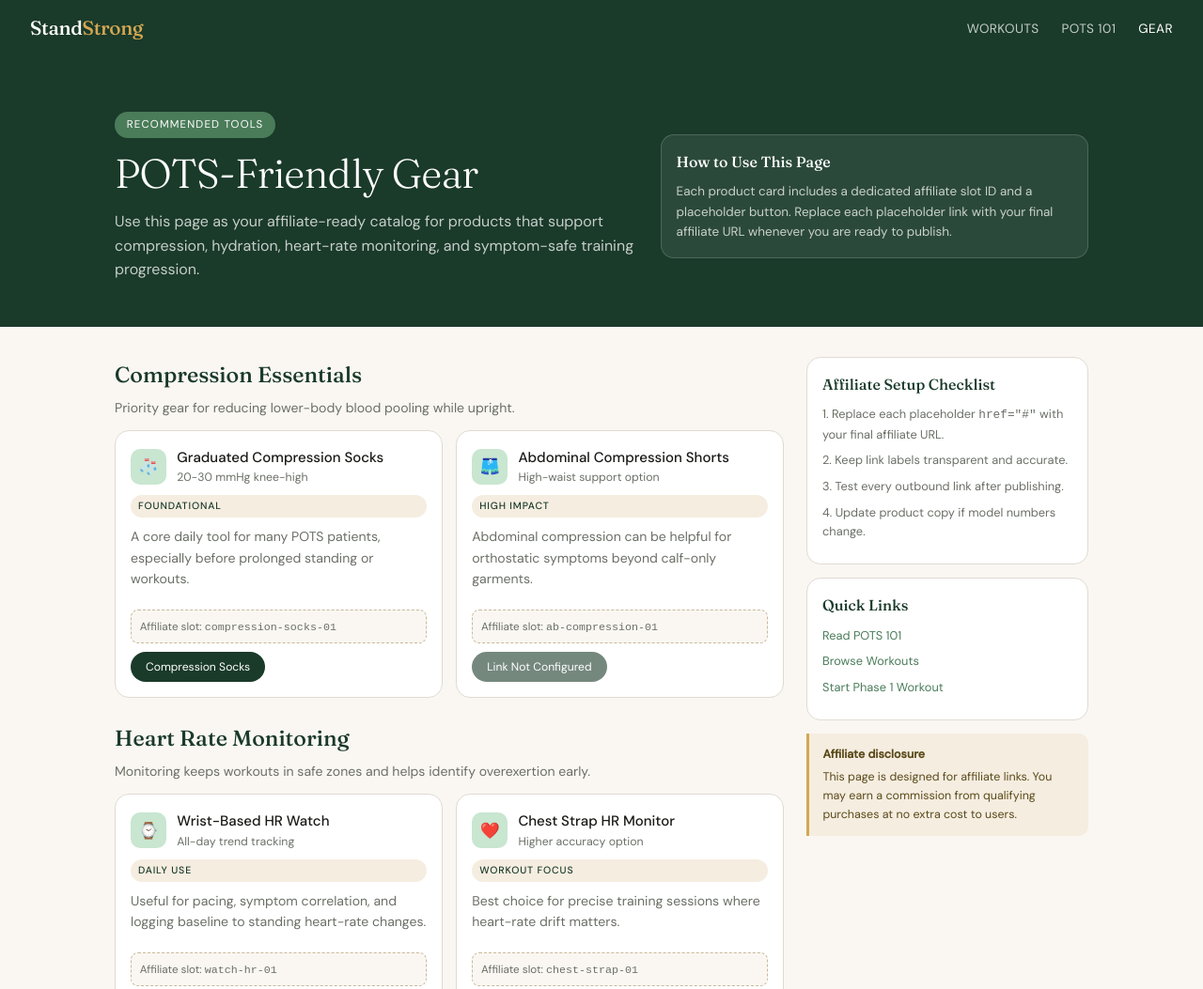
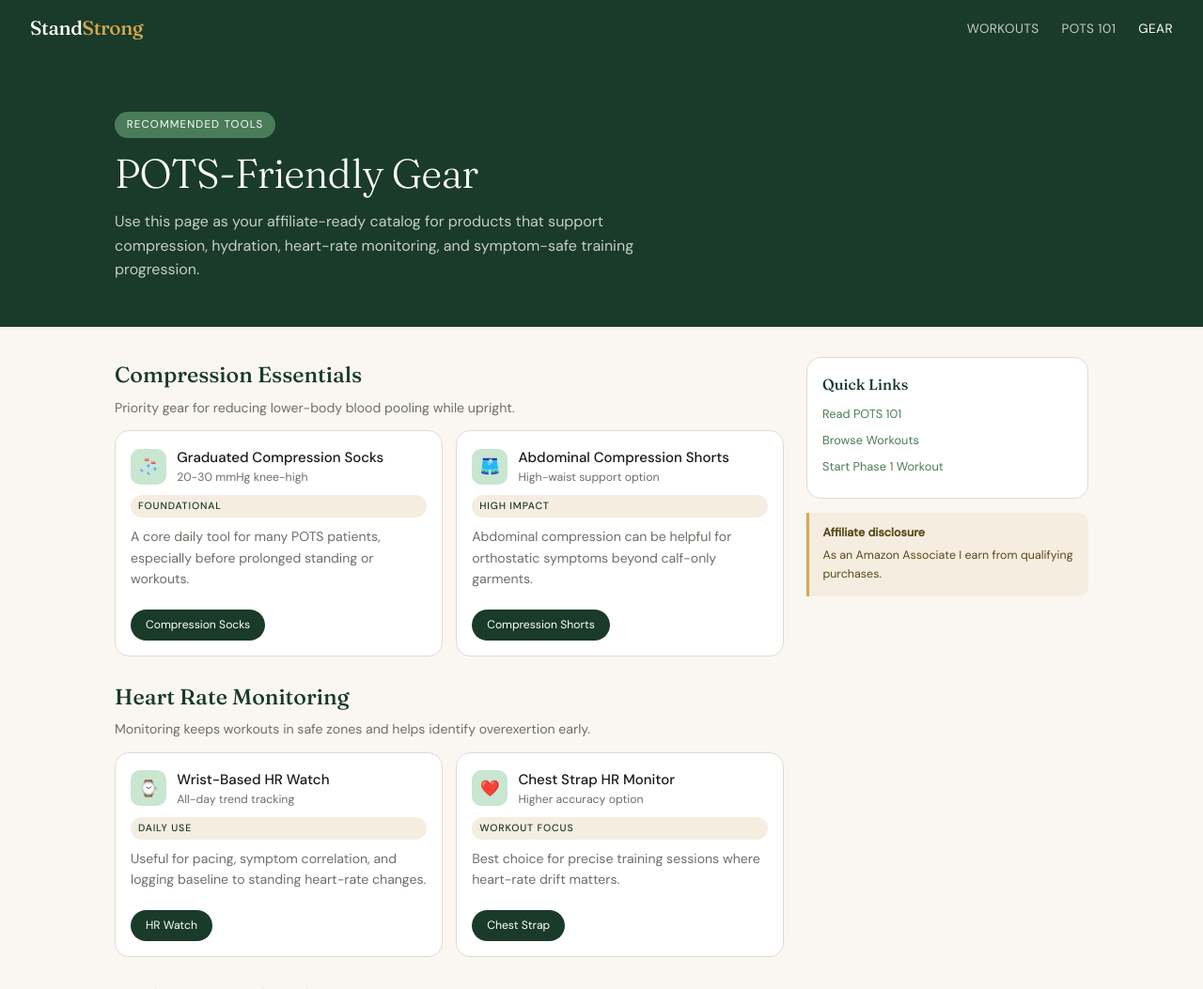
Before and after one commit to Weewoh04/standstrong, a website built with Vite: page gear.html in a window 1280 px wide. Shown: the top 1053 px of the page at 94% size. Built offline with nearby package versions, Linux system fonts and the light colour scheme.

Commit message:
removedirections

```diff
--- a/gear.html
+++ b/gear.html
@@ -26,9 +26,6 @@
   .hero-tag{background:var(--sage);display:inline-block;color:#fff;font-size:0.72rem;letter-spacing:0.1em;text-transform:uppercase;padding:0.3rem 0.8rem;border-radius:999px;margin-bottom:0.9rem}
   .hero h1{font-family:'Fraunces',serif;font-size:2.7rem;font-weight:300;line-height:1.1;letter-spacing:-0.02em;margin-bottom:0.9rem}
   .hero p{color:rgba(255,255,255,0.75);max-width:560px}
-  .hero-note{background:rgba(255,255,255,0.08);border:1px solid rgba(255,255,255,0.16);padding:1rem;border-radius:14px}
-  .hero-note h3{font-family:'Fraunces',serif;font-size:1rem;font-weight:400;margin-bottom:0.5rem}
-  .hero-note p{font-size:0.84rem}
 
   .main-wrap{max-width:1100px;margin:0 auto;padding:2rem;display:grid;grid-template-columns:1fr 300px;gap:1.5rem}
   .section{margin-bottom:1.5rem}
@@ -42,8 +39,6 @@
   .gear-sub{font-size:0.77rem;color:var(--muted)}
   .gear-copy{font-size:0.8rem;color:var(--muted)}
   .badge{display:inline-block;font-size:0.66rem;letter-spacing:0.08em;text-transform:uppercase;color:var(--forest);background:var(--warm);padding:0.22rem 0.5rem;border-radius:999px;font-weight:500}
-  .slot{font-size:0.73rem;color:var(--muted);background:var(--cream);border:1px dashed #c8b99a;border-radius:8px;padding:0.45rem 0.55rem}
-  .slot code{font-family:monospace}
   .buy-btn{display:inline-block;align-self:flex-start;background:var(--forest);color:#fff;text-decoration:none;padding:0.4rem 1rem;border-radius:999px;font-size:0.76rem}
 
   .aside-card{background:#fff;border:1px solid var(--border);border-radius:15px;padding:1rem;margin-bottom:0.9rem}
@@ -86,10 +81,6 @@
       <h1>POTS-Friendly Gear</h1>
       <p>Use this page as your affiliate-ready catalog for products that support compression, hydration, heart-rate monitoring, and symptom-safe training progression.</p>
     </div>
-    <div class="hero-note">
-      <h3>How to Use This Page</h3>
-      <p>Each product card includes a dedicated affiliate slot ID and a placeholder button. Replace each placeholder link with your final affiliate URL whenever you are ready to publish.</p>
-    </div>
   </section>
 </div>
 
@@ -103,15 +94,13 @@
           <div class="gear-top"><div class="gear-icon">🧦</div><div><div class="gear-title">Graduated Compression Socks</div><div class="gear-sub">20-30 mmHg knee-high</div></div></div>
           <span class="badge">Foundational</span>
           <p class="gear-copy">A core daily tool for many POTS patients, especially before prolonged standing or workouts.</p>
-          <div class="slot" data-affiliate-slot="compression-socks-01">Affiliate slot: <code>compression-socks-01</code></div>
           <a class="buy-btn" href="https://amzn.to/4lZTwQd" data-affiliate-link="compression-socks-01" aria-label="Affiliate link placeholder for compression socks">Compression Socks</a>
         </article>
         <article class="gear-card">
           <div class="gear-top"><div class="gear-icon">🩳</div><div><div class="gear-title">Abdominal Compression Shorts</div><div class="gear-sub">High-waist support option</div></div></div>
           <span class="badge">High Impact</span>
           <p class="gear-copy">Abdominal compression can be helpful for orthostatic symptoms beyond calf-only garments.</p>
-          <div class="slot" data-affiliate-slot="ab-compression-01">Affiliate slot: <code>ab-compression-01</code></div>
-          <a class="buy-btn" href="#" data-affiliate-link="ab-compression-01" aria-label="Affiliate link placeholder for compression shorts">Compression Shorts</a>
+          <a class="buy-btn" href="https://amzn.to/4bXbQEX" data-affiliate-link="ab-compression-01" aria-label="Affiliate link placeholder for compression shorts">Compression Shorts</a>
         </article>
       </div>
     </section>
@@ -124,14 +113,12 @@
           <div class="gear-top"><div class="gear-icon">⌚</div><div><div class="gear-title">Wrist-Based HR Watch</div><div class="gear-sub">All-day trend tracking</div></div></div>
           <span class="badge">Daily Use</span>
           <p class="gear-copy">Useful for pacing, symptom correlation, and logging baseline to standing heart-rate changes.</p>
-          <div class="slot" data-affiliate-slot="watch-hr-01">Affiliate slot: <code>watch-hr-01</code></div>
           <a class="buy-btn" href="https://amzn.to/4s5K1Am" data-affiliate-link="watch-hr-01" aria-label="Affiliate link placeholder for HR watch">HR Watch</a>
         </article>
         <article class="gear-card">
           <div class="gear-top"><div class="gear-icon">❤️</div><div><div class="gear-title">Chest Strap HR Monitor</div><div class="gear-sub">Higher accuracy option</div></div></div>
           <span class="badge">Workout Focus</span>
           <p class="gear-copy">Best choice for precise training sessions where heart-rate drift matters.</p>
-          <div class="slot" data-affiliate-slot="chest-strap-01">Affiliate slot: <code>chest-strap-01</code></div>
           <a class="buy-btn" href="https://amzn.to/4sMkbCR" data-affiliate-link="chest-strap-01" aria-label="Affiliate link placeholder for chest strap">Chest Strap</a>
         </article>
       </div>
@@ -145,14 +132,12 @@
           <div class="gear-top"><div class="gear-icon">💧</div><div><div class="gear-title">Electrolyte Packets</div><div class="gear-sub">High-sodium formula</div></div></div>
           <span class="badge">Daily Routine</span>
           <p class="gear-copy">Convenient option for maintaining sodium strategy under clinician guidance.</p>
-          <div class="slot" data-affiliate-slot="electrolyte-01">Affiliate slot: <code>electrolyte-01</code></div>
           <a class="buy-btn" href="https://amzn.to/3PKy6KW" data-affiliate-link="electrolyte-01" aria-label="Affiliate link placeholder for electrolytes">Electrolytes</a>
         </article>
         <article class="gear-card">
           <div class="gear-top"><div class="gear-icon">🧴</div><div><div class="gear-title">Large Insulated Bottle</div><div class="gear-sub">32-40 oz hydration support</div></div></div>
           <span class="badge">Low Cost</span>
           <p class="gear-copy">Simple adherence tool that helps keep hydration targets visible and consistent.</p>
-          <div class="slot" data-affiliate-slot="bottle-01">Affiliate slot: <code>bottle-01</code></div>
           <a class="buy-btn" href="https://amzn.to/4sVrWpS" data-affiliate-link="bottle-01" aria-label="Affiliate link placeholder for insulated bottle">Insulated Bottle</a>
         </article>
       </div>
@@ -166,14 +151,12 @@
           <div class="gear-top"><div class="gear-icon">🚴</div><div><div class="gear-title">Recumbent Bike</div><div class="gear-sub">Phase 1-2 cardio option</div></div></div>
           <span class="badge">Best Starter</span>
           <p class="gear-copy">Supports conditioning with less orthostatic stress than upright cardio methods.</p>
-          <div class="slot" data-affiliate-slot="recumbent-bike-01">Affiliate slot: <code>recumbent-bike-01</code></div>
           <a class="buy-btn" href="https://amzn.to/47w1oTQ" data-affiliate-link="recumbent-bike-01" aria-label="Affiliate link placeholder for recumbent bike">Recumbent Bike</a>
         </article>
         <article class="gear-card">
           <div class="gear-top"><div class="gear-icon">💪</div><div><div class="gear-title">Loop Resistance Bands</div><div class="gear-sub">Phase 2-3 strength progression</div></div></div>
           <span class="badge">Space Saving</span>
           <p class="gear-copy">Useful for blood-pool prevention work and lower-body muscle pump training.</p>
-          <div class="slot" data-affiliate-slot="bands-01">Affiliate slot: <code>bands-01</code></div>
           <a class="buy-btn" href="https://amzn.to/4v7YSNG" data-affiliate-link="bands-01" aria-label="Affiliate link placeholder for resistance bands">Resistance Bands</a>
         </article>
       </div>
@@ -181,16 +164,6 @@
   </main>
 
   <aside>
-    <section class="aside-card">
-      <h3>Affiliate Setup Checklist</h3>
-      <ul class="aside-list">
-        <li>1. Replace each placeholder <code>href="#"</code> with your final affiliate URL.</li>
-        <li>2. Keep link labels transparent and accurate.</li>
-        <li>3. Test every outbound link after publishing.</li>
-        <li>4. Update product copy if model numbers change.</li>
-      </ul>
-    </section>
-
     <section class="aside-card">
       <h3>Quick Links</h3>
       <ul class="aside-list">
@@ -202,7 +175,7 @@
 
     <section class="disclosure">
       <strong>Affiliate disclosure</strong>
-      This page is designed for affiliate links. You may earn a commission from qualifying purchases at no extra cost to users.
+      As an Amazon Associate I earn from qualifying purchases.
     </section>
   </aside>
 </div>
```
